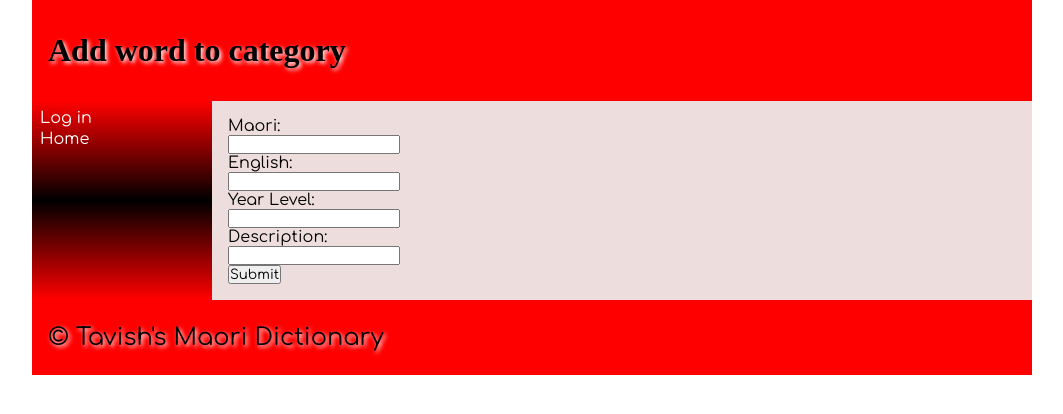
After one commit to tavishpuri16/Maori-Dictionary, a Flask app: page /new_word in a window 1280 px wide. The commit adds this page. Shown: the top 414 px of the page, without its empty margins (108-1171 px from the left). Run offline with Flask 2, Linux system fonts and the light colour scheme; some web fonts are replaced.

Commit message:
added initial option to create a new word

```diff
--- a/app.py
+++ b/app.py
@@ -112,15 +112,22 @@ def render_signup_page():
 
     return render_template('signup.html', logged_in=is_logged_in())
 
-@app.route('/words')
-def render_words():
+@app.route('/words/<categoryid>')
+def render_words(categoryid):
     con = create_connection(DB_NAME)
     query = "SELECT english, maori, level, added_by, definition, image, id FROM words"
     cur = con.cursor()
     cur.execute(query)
     words_list = cur.fetchall()
     con.close()
+
+    # if words_list is empty - render addnewword
     return render_template("words.html", words = words_list, logged_in = is_logged_in())
+
+@app.route('/new_word')
+def render_new_word():
+    return render_template('new_word.html')
+
 
 @app.route('/categories')
 def render_categories():
--- a/templates/base.html
+++ b/templates/base.html
@@ -33,7 +33,8 @@
 				<div id="categories">
 					{% for categories in categories %}
 					<div class = "product-box">
-						<li><a href = '/words'>{{ categories[0] }}</a></li>
+
+						<li><a href = "/words/{{categories[0]}}"> {{ categories[0]}}</a></li>
 					</div>
 
 
--- /dev/null
+++ b/templates/new_word.html
@@ -0,0 +1,36 @@
+{% extends "base.html" %}
+
+{%block heading%} Add word to category {% endblock %}
+
+{%block title%} edit {% endblock %}
+
+{%block tabheader%} edit {% endblock %}
+
+{% block pageheading %} llo {% endblock %}
+
+{% block main %}
+<form class="myform" method="post">
+    <div class="form-group">
+        <div class="form-label">Maori: </div>
+        <div class="form-element"><input id="maori" name="maori" type="text"> </div>
+    </div>
+
+    <div class="form-group">
+        <div class="form-label">English: </div>
+        <div class="form-element"><input id="english" name="english" type="text"> </div>
+    </div>
+    <div class="form-group">
+        <div class="form-label">Year Level: </div>
+        <div class="form-element"><input id="level" name="level" type="text"> </div>
+    </div>
+
+    <div class="form-group">
+        <div class="form-label">Description: </div>
+        <div class="form-element"><input id="description" name="description" type="text"> </div>
+
+
+    <div class="button-group">
+        <input type="submit" value="Submit">
+    </div>
+</form>
+{% endblock %}
--- a/templates/words.html
+++ b/templates/words.html
@@ -13,6 +13,7 @@
             <p> <strong> level: </strong> {{ words[2] }}</p>
             <p> <strong> added by: </strong> {{ words[3] }}</p>
             <img src="static/images//{{words[5] }}.jpg">
+            <li><a href="/new_word">Add Word</a></li>
         </div>
 
         {% endfor %}
```
Also changed, not shown: maori_dictionary.db.
